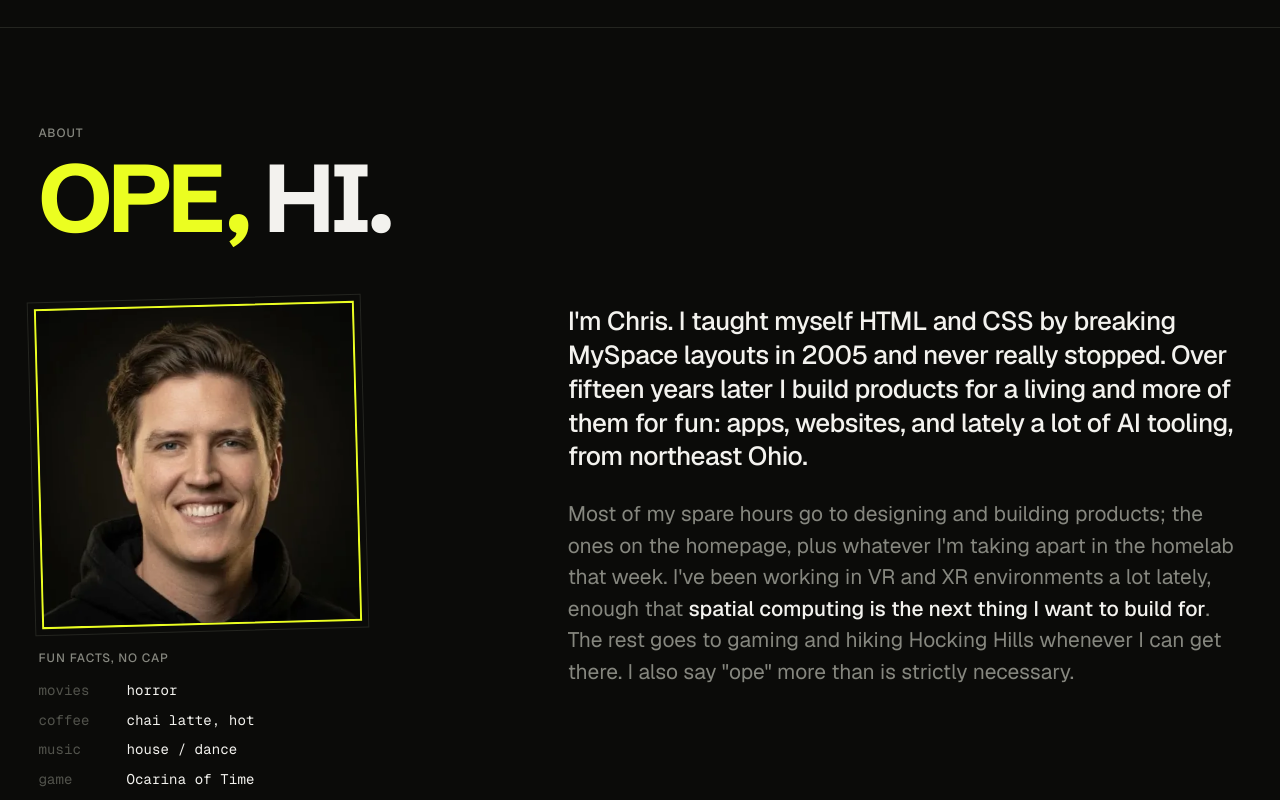
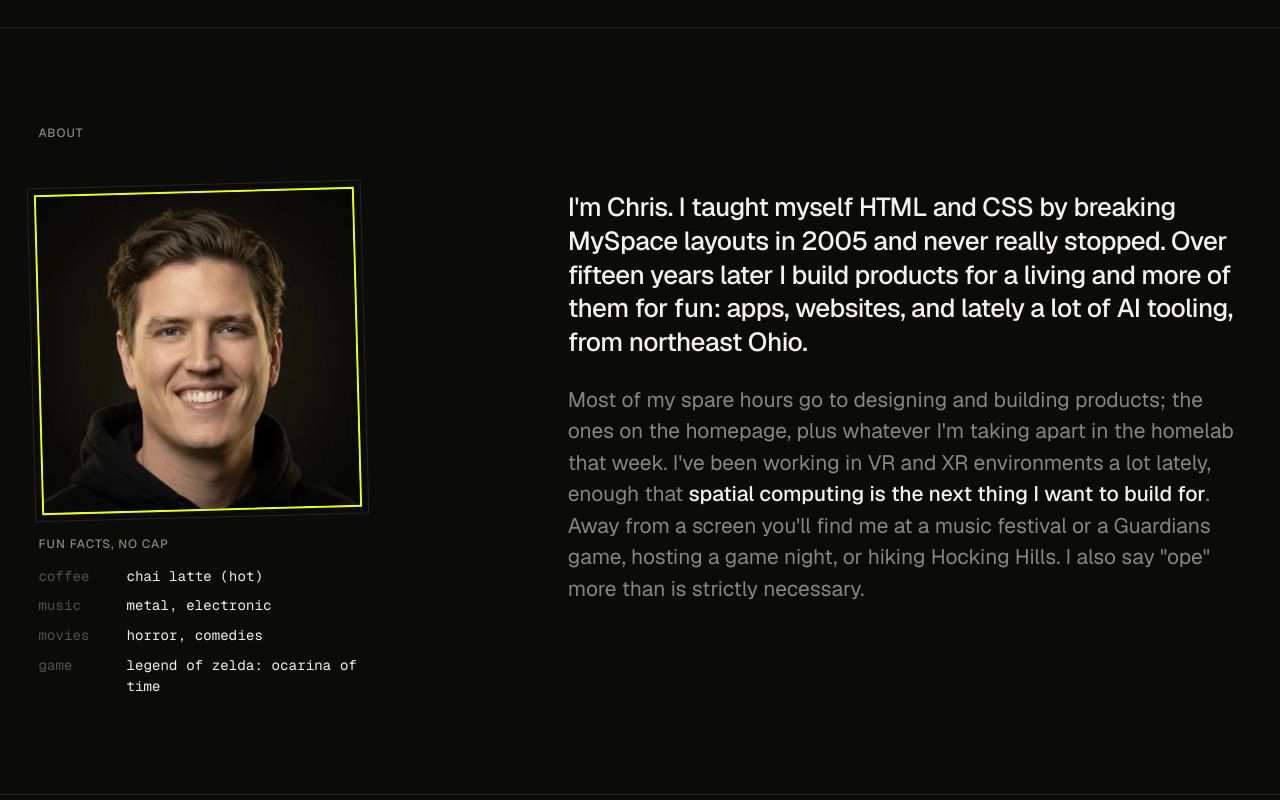
Before and after one commit to chrishrtmn/website, an Astro site: page / in a window 1280 px wide. Shown: the part 3120-3920 px from the top of the page. Built offline with nearby package versions, Linux system fonts and the light colour scheme; Astro itself is replaced by a stand-in of ours.

Commit message:
About: drop the title, update the body and fun facts

```diff
--- a/src/components/About.astro
+++ b/src/components/About.astro
@@ -2,19 +2,16 @@
 import { kitHeadshot } from '~/lib/kit';
 
 const facts = [
-  ['movies', 'horror'],
-  ['coffee', 'chai latte, hot'],
-  ['music', 'house / dance'],
-  ['game', 'Ocarina of Time'],
+  ['coffee', 'chai latte (hot)'],
+  ['music', 'metal, electronic'],
+  ['movies', 'horror, comedies'],
+  ['game', 'legend of zelda: ocarina of time'],
 ] as const;
 ---
 
 <section id="about" class="about wrap" aria-labelledby="about-label">
   <div class="about__grid">
-    <header class="about__head">
-      <p id="about-label" class="label">about</p>
-      <h2 class="about__title"><em>Ope,</em> hi.</h2>
-    </header>
+    <p id="about-label" class="about__head label">about</p>
 
     <div class="about__left">
       <figure class="about__stamp">
@@ -47,8 +44,9 @@ const facts = [
       <p class="about__body">
         Most of my spare hours go to designing and building products; the ones on the homepage, plus whatever I'm
         taking apart in the homelab that week. I've been working in VR and XR environments a lot lately, enough that
-        <strong>spatial computing is the next thing I want to build for</strong>. The rest goes to gaming and hiking
-        Hocking Hills whenever I can get there. I also say "ope" more than is strictly necessary.
+        <strong>spatial computing is the next thing I want to build for</strong>. Away from a screen you'll find me at
+        a music festival or a Guardians game, hosting a game night, or hiking Hocking Hills. I also say "ope" more than
+        is strictly necessary.
       </p>
     </div>
   </div>
@@ -71,20 +69,6 @@ const facts = [
 
   .about__head {
     grid-column: 1 / -1;
-    display: grid;
-    gap: var(--s-3);
-    margin-bottom: var(--s-4);
-  }
-
-  .about__title {
-    font-size: clamp(3rem, 8cqw, 6rem);
-    line-height: 0.9;
-    letter-spacing: var(--tracking-display);
-  }
-
-  .about__title em {
-    font-style: normal;
-    color: var(--neon);
   }
 
   .about__left {
```
